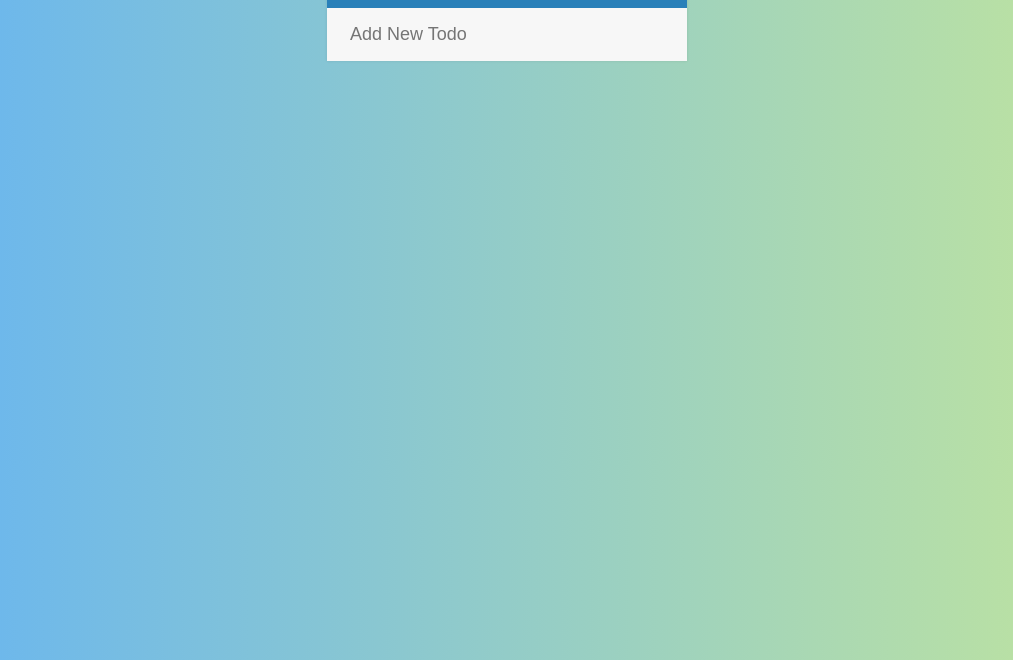
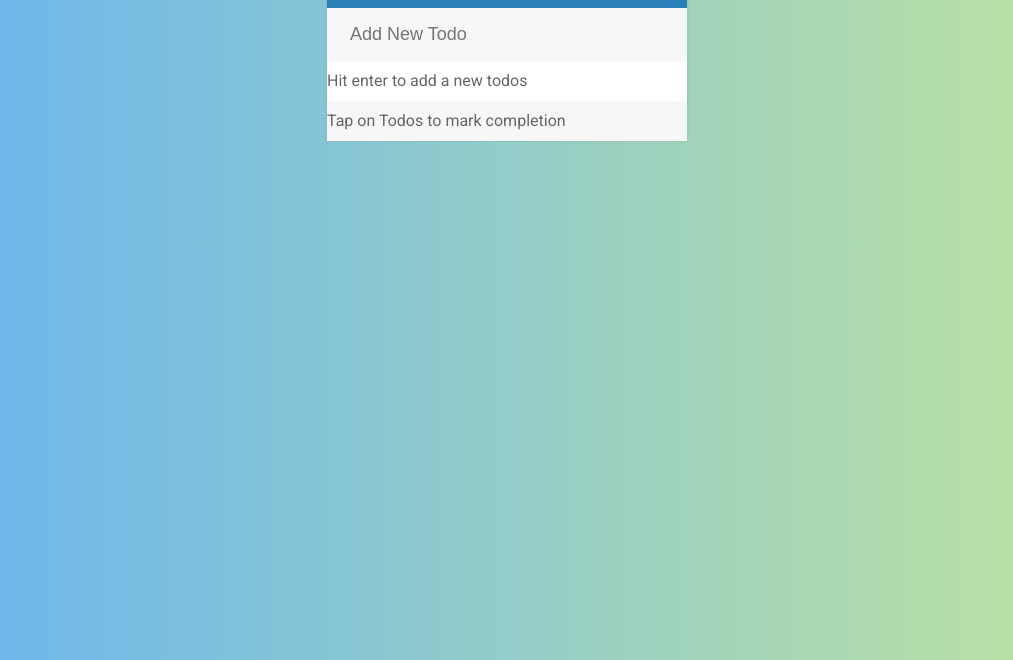
Before and after one commit to akashkhurana/todo-list, a plain HTML site: page index.html in a window 1280 px wide. Shown: the part 140-800 px from the top of the page, without its empty margins (133-1146 px from the left). Drawn offline with nearby package versions, Linux system fonts and the light colour scheme.

Commit message:
Update index.html

```diff
--- a/index.html
+++ b/index.html
@@ -13,7 +13,10 @@
 	<h1>To-Do List <i class="fas fa-plus"></i></h1>
 	<input type="text" placeholder="Add New Todo" name="">
 
-	<ul> </ul>
+	<ul>
+		<li>Hit enter to add a new todos</li>
+		<li>Tap on Todos to mark completion</li>
+	</ul>
 </div>
 
 <script type="text/javascript" src="todos.js"></script>
```
